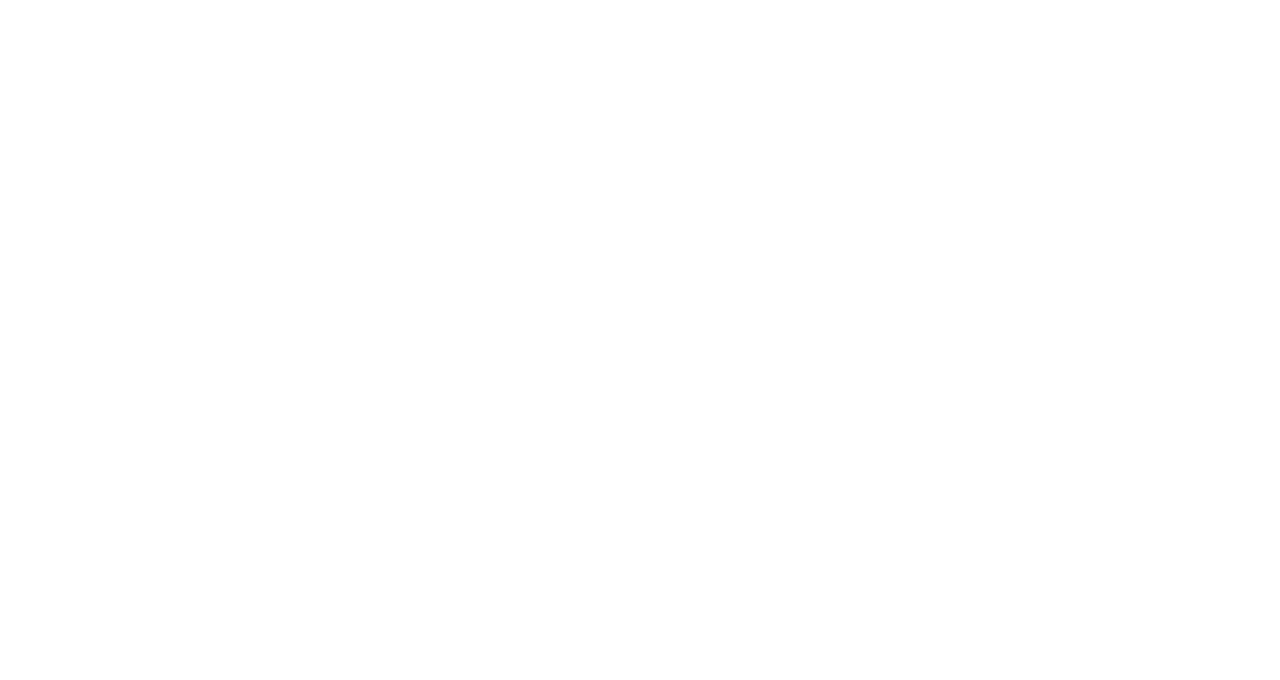
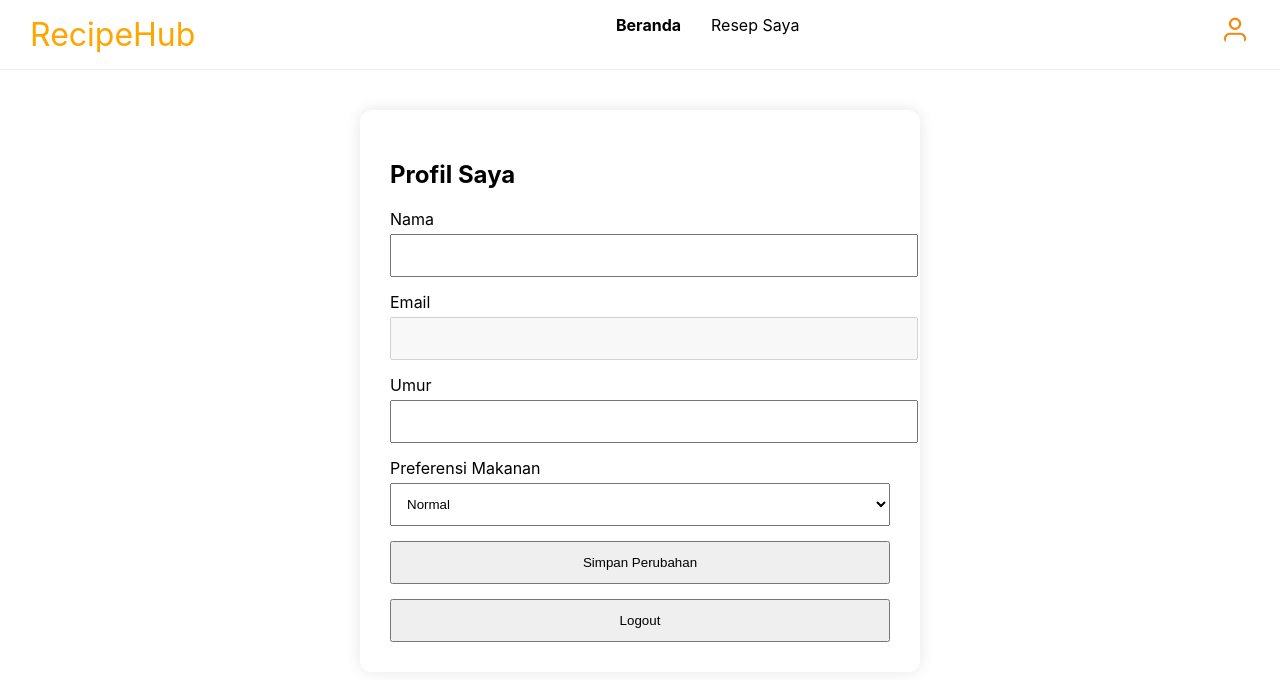
Before and after one commit to SriSukmaTahir10/RecipeHub, a React (Create React App) app: page /profile in a window 1280 px wide. Before the commit this address had no page. Shown: the top 680 px of the page. Built offline with nearby package versions, Linux system fonts and the light colour scheme; no server answers.

Commit message:
fix railway api url

```diff
--- a/src/App.css
+++ b/src/App.css
@@ -19,6 +19,37 @@
 
 .profile {
   color: orange;
+}
+
+.profile-box {
+  width: 500px;
+  margin: 40px auto;
+  background: white;
+  padding: 30px;
+  border-radius: 12px;
+  box-shadow: 0 0 15px rgba(0,0,0,.1);
+}
+
+.profile-box h2 {
+  margin-bottom: 20px;
+}
+
+.profile-box label {
+  display: block;
+  margin-top: 15px;
+  margin-bottom: 5px;
+}
+
+.profile-box input,
+.profile-box select {
+  width: 100%;
+  padding: 12px;
+}
+
+.profile-box button {
+  width: 100%;
+  margin-top: 15px;
+  padding: 12px;
 }
 
 /* SEARCH */
@@ -59,7 +90,7 @@
 }
 
 .hero button {
-  background: orange;
+  background: #ffa500;
   border: none;
   padding: 20px 30px;
   font-size: 20px;
@@ -71,9 +102,9 @@
 .hero-img {
   position: absolute;
   right: 90px;
-  top: 5px;
-
-  width: 400px;
+  top: -50px;
+  right: 40px;
+  width: 450px;
 
   animation: float 4s ease-in-out infinite;
 }
@@ -82,6 +113,7 @@
   width: 100%;
   object-fit: contain;
   filter: drop-shadow(0 25px 30px rgba(0,0,0,0.2));
+  transform: scaleX(-1);
 }
 
 @keyframes float {
@@ -678,19 +710,30 @@
 }
 
 .auth-container {
-  height: 100vh;
+  min-height: 100vh;
   display: flex;
   justify-content: center;
   align-items: center;
-  background: #f5f6f8;
+  padding: 40px 20px;
+  background: #f5f5f5;
 }
 
 .auth-box {
+  width: 100%;
+  max-width: 550px;
   background: white;
-  padding: 40px;
-  width: 420px;
+  padding: 30px;
   border-radius: 16px;
-  box-shadow: 0 4px 15px rgba(0,0,0,0.08);
+  box-shadow: 0 4px 20px rgba(0,0,0,0.1);
+}
+
+.auth-box select {
+  width: 100%;
+  height: 50px;
+  border: 1px solid #ddd;
+  border-radius: 10px;
+  padding: 0 12px;
+  font-size: 16px;
 }
 
 .auth-header {
@@ -744,6 +787,19 @@
   color: white;
   border-radius: 6px;
   cursor: pointer;
+}
+
+.delete-btn {
+  background: #e53935;
+  color: white;
+  border: none;
+  padding: 8px 14px;
+  border-radius: 6px;
+  cursor: pointer;
+}
+
+.delete-btn:hover {
+  background: #c62828;
 }
 
 /* TABLE */
--- a/src/App.js
+++ b/src/App.js
@@ -1,6 +1,7 @@
 import { BrowserRouter, Routes, Route } from "react-router-dom";
 import Home from "./pages/Home";
 import Login from "./pages/Login";
+import Profile from "./pages/Profile";
 import Recipes from "./pages/Recipes";
 import Detail from "./pages/Detail";
 import MyRecipes from "./pages/MyRecipes";
@@ -17,6 +18,7 @@ function App() {
       <Routes>
         <Route path="/" element={<Login />} />
         <Route path="/home" element={<Home />} />
+        <Route path="/profile" element={<Profile />} />
         <Route path="/recipes" element={<Recipes />} />
         <Route path="/recipes/:id" element={<Detail />} />
         <Route path="/my-recipes" element={<MyRecipes />} />
--- a/src/components/Navbar.jsx
+++ b/src/components/Navbar.jsx
@@ -16,10 +16,14 @@ function Navbar() {
         </span>
       </div>
 
-      <div className="profile">
-        <img src={profileIcon} alt="profile" />
+      <div
+          className="profile"
+          onClick={() => navigate("/profile")}
+          style={{ cursor: "pointer" }}
+      >
+      <img src={profileIcon} alt="profile" />
       </div>
-    </div>
+      </div>
   );
 }
 
--- a/src/components/NavbarRecipes.jsx
+++ b/src/components/NavbarRecipes.jsx
@@ -1,7 +1,12 @@
 import { useNavigate } from "react-router-dom";
 import search from "../assets/images/search.png";
 
-function NavbarRecipes({ searchTerm = "", onSearchChange = () => {} }) {
+function NavbarRecipes({
+  searchTerm = "",
+  onSearchChange = () => {},
+  selectedCategory = "",
+  onCategoryChange = () => {},
+}) {
   const navigate = useNavigate();
 
   return (
@@ -21,7 +26,37 @@ function NavbarRecipes({ searchTerm = "", onSearchChange = () => {} }) {
         <img src={search} alt="search" />
       </div>
 
-      <button className="filter-btn">⚙️ Filter</button>
+      <select
+  className="filter-btn"
+  value={selectedCategory}
+  onChange={(e) =>
+    onCategoryChange(e.target.value)
+  }
+>
+  <option value="">
+    Semua Kategori
+  </option>
+
+  <option value="Makanan Berat">
+    Makanan Berat
+  </option>
+
+  <option value="Sayuran">
+    Sayuran
+  </option>
+
+  <option value="Aneka Kue">
+    Aneka Kue
+  </option>
+
+  <option value="Minuman">
+    Minuman
+  </option>
+
+  <option value="Cemilan">
+    Cemilan
+  </option>
+</select>
     </div>
   );
 }
--- /dev/null
+++ b/src/config.js
@@ -0,0 +1,2 @@
+export const API_URL =
+  process.env.REACT_APP_API_URL || "";
--- a/src/pages/AdminAddRecipe.jsx
+++ b/src/pages/AdminAddRecipe.jsx
@@ -11,6 +11,7 @@ function AdminAddRecipe() {
     category: "",
     time: "",
     difficulty: "",
+    recommendationType: "normal",
     image: null,
     ingredientsText: "",
     stepsText: "",
@@ -21,7 +22,7 @@ function AdminAddRecipe() {
   useEffect(() => {
     if (id) {
       axios
-        .get(`http://localhost:5000/recipes/${id}`)
+        .get(`/recipes/${id}`)
         .then((response) => {
           const data = response.data;
 
@@ -30,6 +31,8 @@ function AdminAddRecipe() {
             category: data.category || "",
             time: data.time || "",
             difficulty: data.difficulty || "",
+            recommendationType:
+              data.recommendationType || "normal",
             image: null,
             ingredientsText: (data.ingredients || []).join("\n"),
             stepsText: (data.steps || []).join("\n"),
@@ -56,6 +59,10 @@ function AdminAddRecipe() {
       formData.append("category", form.category);
       formData.append("time", form.time);
       formData.append("difficulty", form.difficulty);
+      formData.append(
+        "recommendationType",
+        form.recommendationType
+      );
 
       if (form.image) {
         formData.append("image", form.image);
@@ -83,7 +90,7 @@ function AdminAddRecipe() {
 
       if (id) {
         await axios.put(
-          `http://localhost:5000/recipes/${id}`,
+          `/recipes/${id}`,
           formData,
           {
             headers: {
@@ -95,7 +102,7 @@ function AdminAddRecipe() {
         alert("Resep berhasil diperbarui!");
       } else {
         await axios.post(
-          "http://localhost:5000/recipes",
+          "/recipes",
           formData,
           {
             headers: {
@@ -167,6 +174,18 @@ function AdminAddRecipe() {
               <option value="Sedang">Sedang</option>
               <option value="Sulit">Sulit</option>
             </select>
+
+            <label>Tipe Rekomendasi</label>
+            <select
+              name="recommendationType"
+              onChange={handleChange}
+              value={form.recommendationType}
+            >
+              <option value="normal">Normal</option>
+              <option value="diet">Diet</option>
+              <option value="protein">Protein Tinggi</option>
+              <option value="vegetarian">Vegetarian</option>
+            </select>
           </div>
 
           <div>
--- a/src/pages/Login.jsx
+++ b/src/pages/Login.jsx
@@ -13,6 +13,8 @@ function Login() {
   const [email, setEmail] = useState("");
   const [password, setPassword] = useState("");
   const [confirmPassword, setConfirmPassword] = useState("");
+  const [age, setAge] = useState("");
+  const [foodPreference, setFoodPreference] = useState("normal");
 
   // submit register/login ke backend
   const handleAuth = async () => {
@@ -49,6 +51,8 @@ function Login() {
           name,
           email,
           password,
+          age,
+          foodPreference,
         });
 
         const data = response.data;
@@ -144,6 +148,42 @@ function Login() {
           </div>
         )}
 
+        <div className="input-group">
+  <label>Umur</label>
+  <input
+    type="number"
+    value={age}
+    onChange={(e) => setAge(e.target.value)}
+  />
+</div>
+
+<div className="input-group">
+  <label>Preferensi Makanan</label>
+
+  <select
+    value={foodPreference}
+    onChange={(e) =>
+      setFoodPreference(e.target.value)
+    }
+  >
+    <option value="normal">
+      Normal
+    </option>
+
+    <option value="diet">
+      Diet
+    </option>
+
+    <option value="protein">
+      Protein Tinggi
+    </option>
+
+    <option value="vegetarian">
+      Vegetarian
+    </option>
+  </select>
+</div>
+
         {isLogin && (
           <div className="auth-options">
             <label className="remember-me">
--- a/src/pages/MyRecipes.jsx
+++ b/src/pages/MyRecipes.jsx
@@ -11,10 +11,13 @@ function MyRecipes() {
     const savedUser = JSON.parse(localStorage.getItem("user"));
     const token = localStorage.getItem("token");
 
+    console.log("USER LOGIN:", savedUser);
+    console.log("TOKEN:", token);
+
     if (!savedUser || !token) return;
 
     axios
-      .get(`http://localhost:5000/favorites/${savedUser.id}`, {
+      .get(`http://localhost:5000/favorites/${savedUser._id}`, {
         headers: {
           Authorization: `Bearer ${token}`,
         },
--- /dev/null
+++ b/src/pages/Profile.jsx
@@ -0,0 +1,130 @@
+import { useState, useEffect } from "react";
+import axios from "axios";
+import Navbar from "../components/Navbar";
+
+function Profile() {
+  const [user, setUser] = useState({
+    name: "",
+    email: "",
+    age: "",
+    foodPreference: "normal",
+  });
+
+  const token = localStorage.getItem("token");
+
+  useEffect(() => {
+    loadProfile();
+  }, []);
+
+  const loadProfile = async () => {
+    try {
+      const res = await axios.get(
+        "http://localhost:5000/profile",
+        {
+          headers: {
+            Authorization: `Bearer ${token}`,
+          },
+        }
+      );
+
+      setUser(res.data);
+    } catch (error) {
+      console.log(error);
+    }
+  };
+
+  const handleSave = async () => {
+    try {
+      await axios.put(
+        "http://localhost:5000/profile",
+        user,
+        {
+          headers: {
+            Authorization: `Bearer ${token}`,
+          },
+        }
+      );
+
+      localStorage.setItem(
+        "user",
+        JSON.stringify(user)
+      );
+
+      alert("Profil berhasil diperbarui");
+    } catch (error) {
+      console.log(error);
+    }
+  };
+
+  const logout = () => {
+    localStorage.clear();
+    window.location.href = "/";
+  };
+
+  return (
+    <div>
+      <Navbar />
+
+      <div className="profile-box">
+        <h2>Profil Saya</h2>
+
+        <label>Nama</label>
+        <input
+          value={user.name}
+          onChange={(e) =>
+            setUser({
+              ...user,
+              name: e.target.value,
+            })
+          }
+        />
+
+        <label>Email</label>
+        <input
+          value={user.email}
+          disabled
+        />
+
+        <label>Umur</label>
+        <input
+          type="number"
+          value={user.age}
+          onChange={(e) =>
+            setUser({
+              ...user,
+              age: e.target.value,
+            })
+          }
+        />
+
+        <label>Preferensi Makanan</label>
+        <select
+          value={user.foodPreference}
+          onChange={(e) =>
+            setUser({
+              ...user,
+              foodPreference: e.target.value,
+            })
+          }
+        >
+          <option value="normal">Normal</option>
+          <option value="diet">Diet</option>
+          <option value="protein">Protein</option>
+          <option value="vegetarian">
+            Vegetarian
+          </option>
+        </select>
+
+        <button onClick={handleSave}>
+          Simpan Perubahan
+        </button>
+
+        <button onClick={logout}>
+          Logout
+        </button>
+      </div>
+    </div>
+  );
+}
+
+export default Profile;
```
Also changed, not shown: src/pages/AdminUser.jsx (+38 -1 lines), src/pages/Home.jsx (+47 -3 lines), src/pages/Recipes.jsx (+35 -9 lines).
